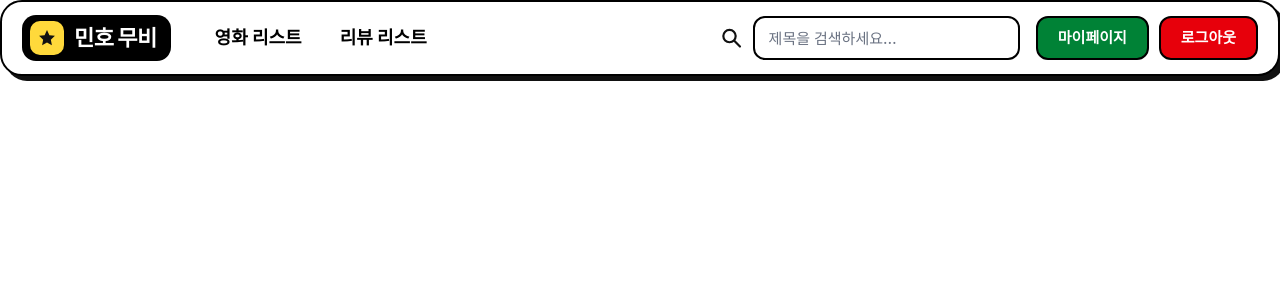
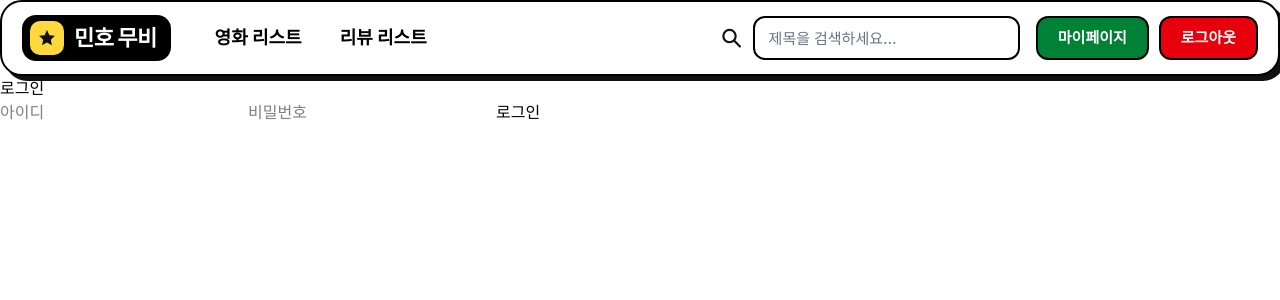
Before and after one commit to alsgh2030/react-team-project, a React (Vite) app: page /login in a window 1280 px wide. Shown: the top 300 px of the page. Built offline with nearby package versions, Linux system fonts and the light colour scheme.

Commit message:
로그인/회원가입 추가

```diff
--- a/src/components/pages/LoginPage.jsx
+++ b/src/components/pages/LoginPage.jsx
@@ -1,11 +1,53 @@
-import React from 'react'
+import React, { useState } from "react";
+import { useAuth } from "../../AuthContextPro";
+import { useNavigate } from "react-router-dom";
 
 const LoginPage = () => {
+  const [userId, setUserId] = useState("");
+  const [password, setPassword] = useState("");
+
+  const { setCurrentUser } = useAuth();
+
+  const navigate = useNavigate();
+
+  const onsubmit2 = () => {
+    const users = JSON.parse(localStorage.getItem("users")) || [];
+
+    const loginUser = users.find(
+      (user) => user.userId === userId && user.password === password,
+    );
+
+    if (loginUser) {
+      setCurrentUser(loginUser);
+      localStorage.setItem("currentUser", JSON.stringify(loginUser));
+
+      setUserId("");
+      setPassword("");
+
+      navigate("/");
+    } else {
+      alert("아이디 또는 비밀번호 오류");
+    }
+  };
+
   return (
     <div>
+      <form onSubmit={onsubmit2}>
+        <h1>로그인</h1>
+        <input
+          placeholder="아이디"
+          value={userId}
+          onChange={(e) => setUserId(e.target.value)}
+        />
+        <input
+          placeholder="비밀번호"
+          value={password}
+          onChange={(e) => setPassword(e.target.value)}
+        />
+        <button>로그인</button>
+      </form>
+    </div>
+  );
+};
 
-    </div>
-  )
-}
-
-export default LoginPage
+export default LoginPage;
--- a/src/components/pages/SignupPage.jsx
+++ b/src/components/pages/SignupPage.jsx
@@ -1,11 +1,41 @@
-import React from 'react'
+import React, { useState } from "react";
+import { useNavigate } from "react-router-dom";
 
 const SignupPage = () => {
+  const [userId, setUserId] = useState("");
+  const [password, setPassword] = useState("");
+  const navigate = useNavigate();
+
+  const onsubmit1 = () => {
+    const user = { userId, password };
+    let users = JSON.parse(localStorage.getItem("users")) || [];
+    users.push(user);
+    localStorage.setItem("users", JSON.stringify(users));
+
+    setUserId("");
+    setPassword("");
+
+    navigate("/login");
+  };
+
   return (
     <div>
+      <form onSubmit={onsubmit1}>
+        <h1>회원가입</h1>
+        <input
+          placeholder="아이디"
+          value={userId}
+          onChange={(e) => setUserId(e.target.value)}
+        />
+        <input
+          placeholder="비밀번호"
+          value={password}
+          onChange={(e) => setPassword(e.target.value)}
+        />
+        <button>회원가입</button>
+      </form>
+    </div>
+  );
+};
 
-    </div>
-  )
-}
-
-export default SignupPage
+export default SignupPage;
```
